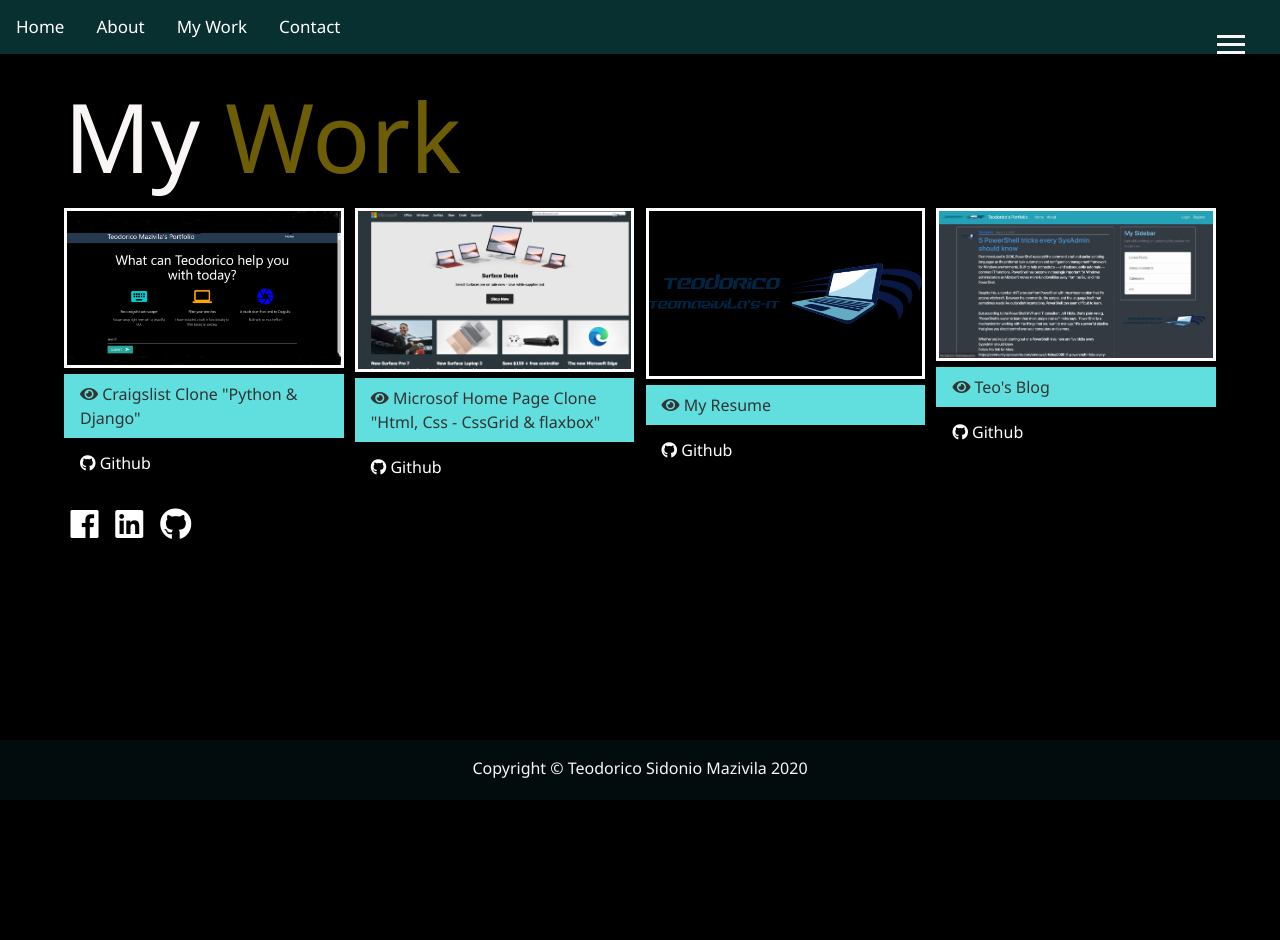
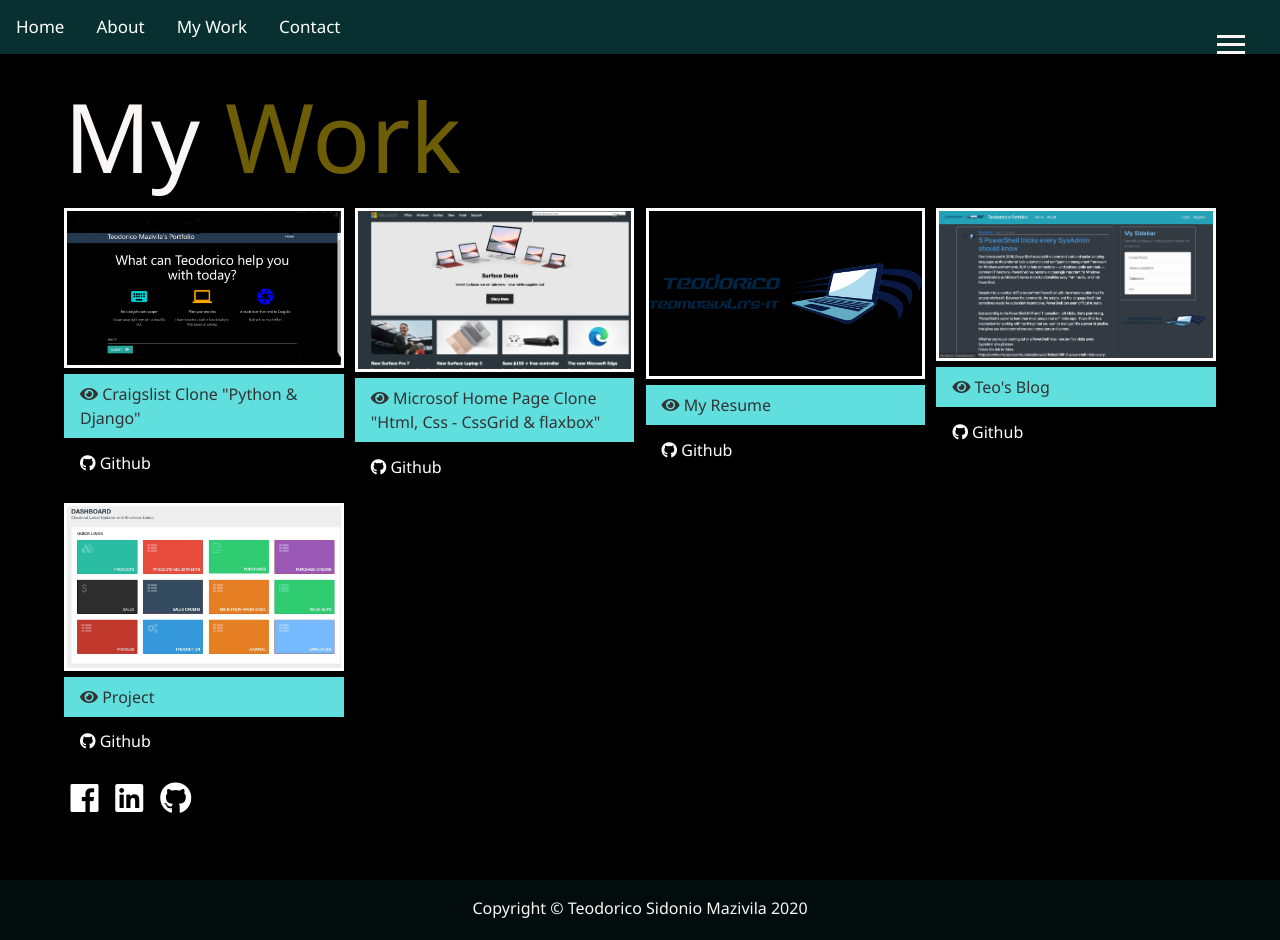
Before and after one commit to Teomazivila/Teodorico_Portfolio, a website: page dist/work.html in a window 1280 px wide. Before the commit the page ends 800 px from the top, so only its background shows below. Drawn offline with Linux system fonts and the light colour scheme.

Commit message:
More updates

```diff
--- a/dist/work.html
+++ b/dist/work.html
@@ -121,19 +121,24 @@
           <a href="http://178.238.227.70:8000" class="btn-light">
             <i class="fas fa-eye"></i> Teo's Blog
           </a>
-          <a href="https://github.com/TechnisterTech" class="btn-dark">
+          <a href="https://github.com/Teomazivila" class="btn-dark">
             <i class="fab fa-github"></i> Github
           </a>
         </div>
-        <!-- <div class="item">
-          <a href="#!">
+        <div class="item">
+          <a href="http://178.238.227.70/manufacturing_management_system/">
             <img src="img/projects/project5.jpg" alt="Project" />
           </a>
-          <a href="#" class="btn-light"> <i class="fas fa-eye"></i> Project </a>
-          <a href="#" class="btn-dark">
+          <a
+            href="http://178.238.227.70/manufacturing_management_system/"
+            class="btn-light"
+          >
+            <i class="fas fa-eye"></i> Project
+          </a>
+          <a href="https://github.com/Teomazivila" class="btn-dark">
             <i class="fab fa-github"></i> Github
           </a>
-        </div> -->
+        </div>
       </div>
       <div class="icons">
         <a href="https://www.facebook.com/teomazivila">
```
